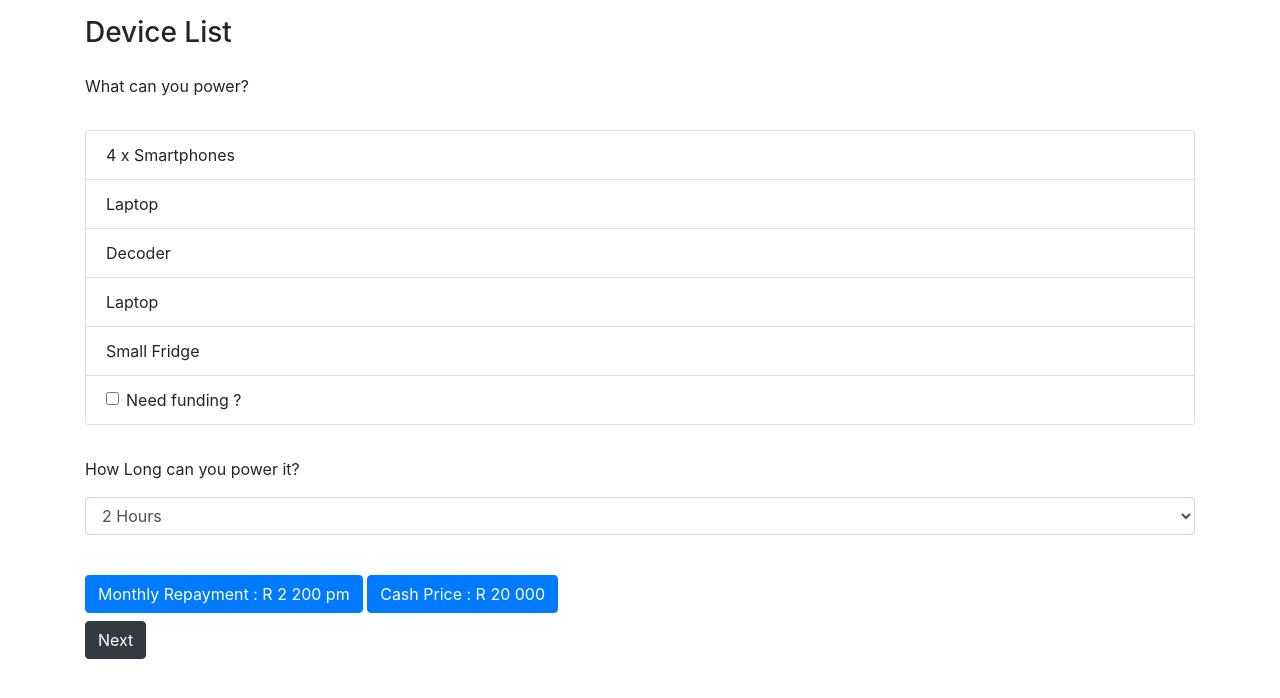
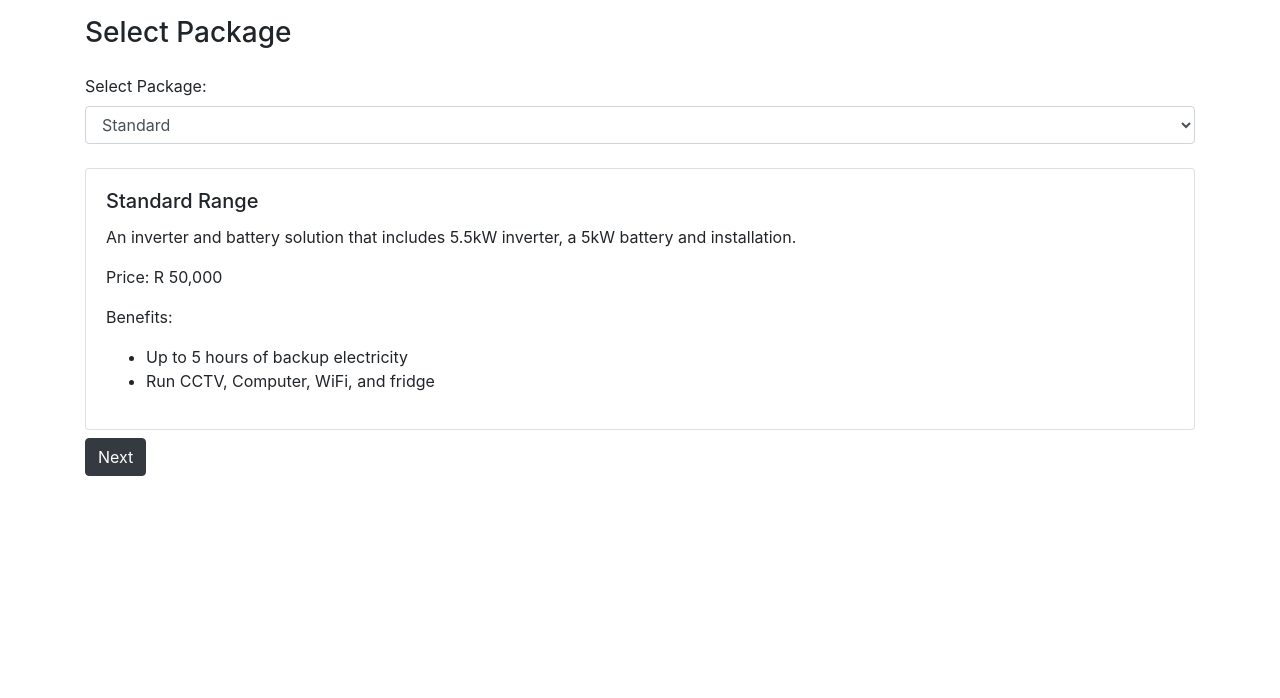
Before and after one commit to NeyoCreator/uwanja-wa-michezo, a Flask app: page /consumption in a window 1280 px wide. Shown: the part 56-754 px from the top of the page. Run offline with Flask 3, Linux system fonts and the light colour scheme; some libraries are stand-ins or nearby versions.

Commit message:
Updated new packages to model

```diff
--- a/app.py
+++ b/app.py
@@ -49,13 +49,14 @@ def consumption():
         total_wattage = request.form.get('totalWatt')
 
         consumption_data = {
-            'selected_appliances': selected_appliances.split(','),
+            # 'selected_appliances': selected_appliances.split(','),
             'total_wattage': total_wattage
         }
         session['consumption_data'] = consumption_data
+        print("SAGA")
         print(session)
 
-        return redirect(url_for('device'))
+        return redirect(url_for('delivery'))
 
     return render_template('consumption.html')
 
--- a/notes.txt
+++ b/notes.txt
@@ -67,3 +67,8 @@ def installer():
 
 
     bchq cmov kqtm ixcx
+
+    =========================================================================================
+    venting notes
+    helpful sites
+    https://www.jeffreysbaytourism.org/understand-eskom-loadshedding-stages#:~:text=There%20are%208%20stages%20of,4%20hours%20at%20a%20time.
--- a/templates/consumption.html
+++ b/templates/consumption.html
@@ -38,70 +38,40 @@
 
     <!-- Form Section -->
     <div class="container mt-3">
-        <h3 class="mb-4">Device List</h3>
+        <h3 class="mb-4">Select Package</h3>
 
-        <label for="backupHours">What can you power?</label>
-        <div class="card mt-4 w-100">
-            <ul class="list-group list-group-flush">
-                <li class="list-group-item"> 4 x Smartphones</li>
-                <li class="list-group-item">Laptop</li>
-                <li class="list-group-item">Decoder</li>
-                <li class="list-group-item">Laptop</li>
-                <li class="list-group-item">Small Fridge</li>
-                <li class="list-group-item">
-                    <div class="form-check">
-                        <input class="form-check-input" type="checkbox" value="" id="flexCheckDisabled">
-                        <label class="form-check-label" for="flexCheckDisabled">
-                            Need funding ?
-                        </label>
-                    </div>
-                </li>
-            </ul>
+        <!-- Dropdown for Package Selection -->
+        <div class="form-group">
+            <label for="packageSelection">Select Package:</label>
+            <select class="form-control" id="packageSelection" onchange="showPackageDetails()">
+                <option value="standard">Standard</option>
+                <option value="premium">Premium</option>
+            </select>
         </div>
-            <br>
-        <!-- Input Form -->
+
+        <!-- Package Details Card -->
+        <div class="card mt-4 w-100" id="packageDetails">
+            <div class="card-body">
+                <h5 class="card-title" id="packageTitle">Standard Range</h5>
+                <p class="card-text" id="packageDescription">An inverter and battery solution that includes 5.5kW inverter, a 5kW battery and installation.</p>
+                <p class="card-text" id="packagePrice">Price: R 50,000</p>
+                <p class="card-text" id="packageBenefits">Benefits:
+                    <ul>
+                        <li>Up to 5 hours of backup electricity</li>
+                        <li>Run CCTV, Computer, WiFi, and fridge</li>
+                    </ul>
+                </p>
+            </div>
+        </div>
+
         <form action="{{ url_for('consumption') }}" method="post">
-            <!-- Your form fields go here -->
-            <input type="hidden" id="selectedAppliancesInput" name="selectedAppliances" value="">
-            <input type="hidden" id="totalWattInput" name="totalWatt" value="">
+        <button type="submit" class="btn btn-dark mt-2">Next</button>
 
-            <!-- <button type="button" class="btn btn-dark" data-toggle="modal" data-target="#applianceModal">Add</button> -->
-
-            <!-- Selected Appliances -->
-            <div id="selectedAppliances" class="mt-2"></div>
-            <!-- Total Watt Display -->
-            <div id="totalWattDisplay" class="mt-2"></div>
-
-            <!-- Dropdown for Backup Hours -->
-            <label for="backupHours">How Long can you power it?</label>
-            <div class="form-group mt-2">
-                <select class="form-control" id="backupHours" name="backupHours">
-                    <option value="2">2 Hours</option>
-                    <option value="6">6 Hours</option>
-                    <option value="8">8 Hours</option>
-                    <option value="8">8 - 12 Hours</option>
-                </select>
-            </div>
-            <br>
-
-            <!-- Monthly Repayment -->
-            <div>
-                <button type="button" class="btn btn-primary">
-                    Monthly Repayment : R 2 200 pm
-                  </button>
-
-                  <button type="button" class="btn btn-primary">
-                    Cash Price : R 20 000
-                  </button>
-            </div>
-
-            <!-- Next Button -->
-            <button type="submit" class="btn btn-dark mt-2">Next</button>
-            <br>
-            <br>
-        </form>
         </form>
 
+        <!-- Next Button -->
+        <br>
+        <br>
     </div>
 
     <!-- Bootstrap JS and jQuery -->
@@ -111,6 +81,25 @@
 
     <!-- Custom Script -->
     <script>
+        function showPackageDetails() {
+            var selectedPackage = document.getElementById("packageSelection").value;
+            var packageTitle = document.getElementById("packageTitle");
+            var packageDescription = document.getElementById("packageDescription");
+            var packagePrice = document.getElementById("packagePrice");
+            var packageBenefits = document.getElementById("packageBenefits");
+
+            if (selectedPackage === "standard") {
+                packageTitle.textContent = "Standard Range";
+                packageDescription.textContent = "An inverter and battery solution that includes 5.5kW inverter, a 5kW battery and installation.";
+                packagePrice.textContent = "Price: R 50,000";
+                packageBenefits.innerHTML = "Benefits: <ul><li>Up to 5 hours of backup electricity</li><li>Run CCTV, Computer, WiFi, and fridge</li></ul>";
+            } else if (selectedPackage === "premium") {
+                packageTitle.textContent = "Premium Range";
+                packageDescription.textContent = "A solar-power-and-battery solution that includes solar panels with 3kWp generation capacity, a 5.5 kW inverter and 10-year warranty.";
+                packagePrice.textContent = "Price: R 75,000";
+                packageBenefits.innerHTML = "Benefits: <ul><li>Solar panels with 3kWp generation capacity</li><li>5.5 kW inverter and 10-year warranty</li></ul>";
+            }
+        }
     </script>
 
 </body>
```
